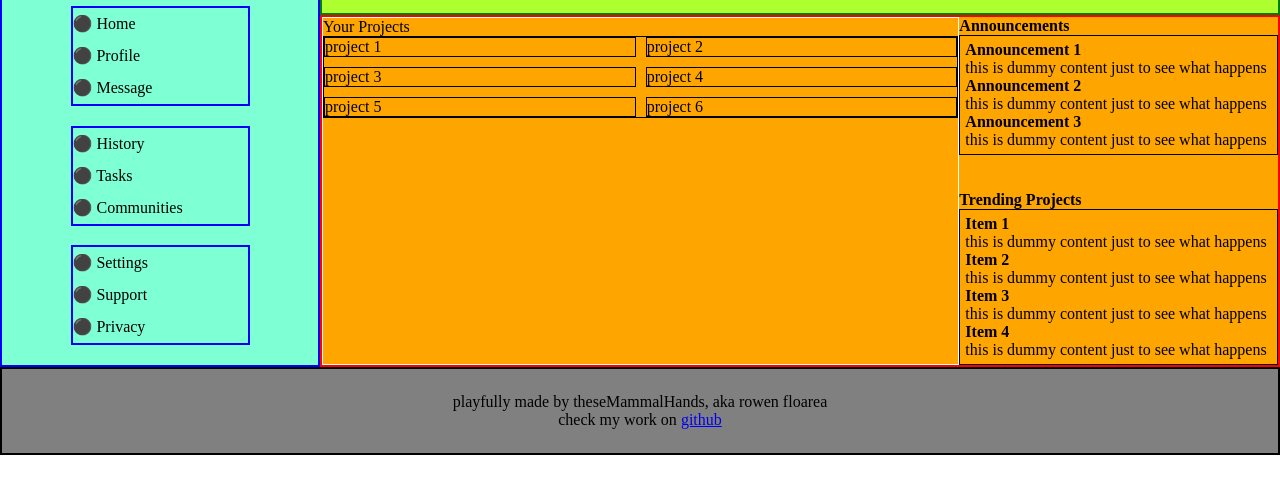
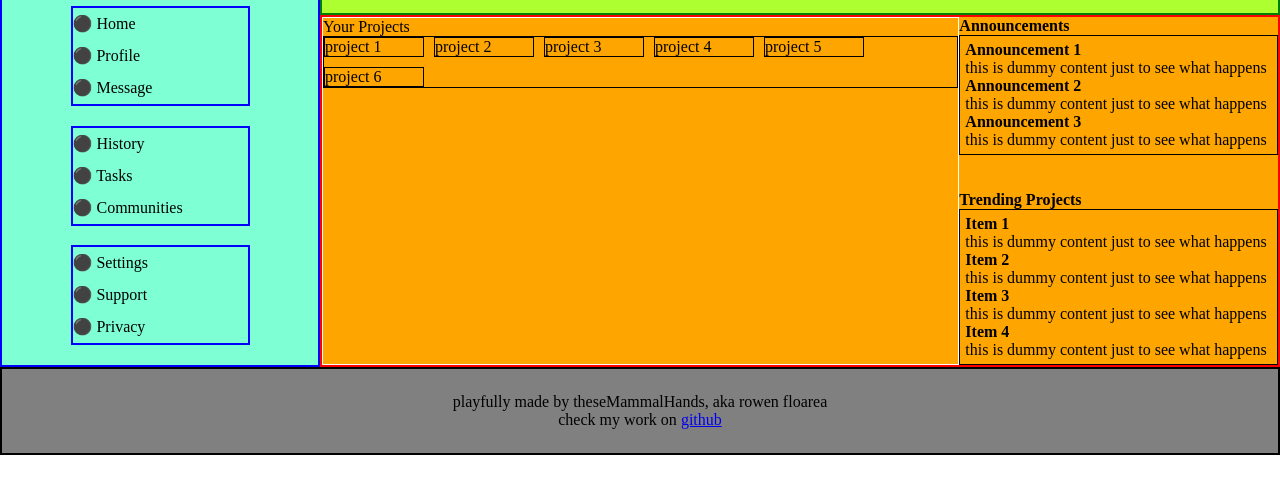
Before and after one commit to rfloarea/dashboard-practice, a plain HTML site: page index.html in a window 1280 px wide. Shown: the part 73-566 px from the top of the page. Drawn offline with Linux system fonts and the light colour scheme.

Commit message:
feat: reflow project cards when window size changes

```diff
--- a/style.css
+++ b/style.css
@@ -78,7 +78,7 @@ body {
     border: 1px solid black;
     display: grid;
     gap: 10px;
-    grid-template-columns: 1fr 1fr;
+    grid-template-columns: repeat(auto-fit, minmax(50px, 100px));
     grid-template-rows: 1fr 1fr;
 }
 
```
